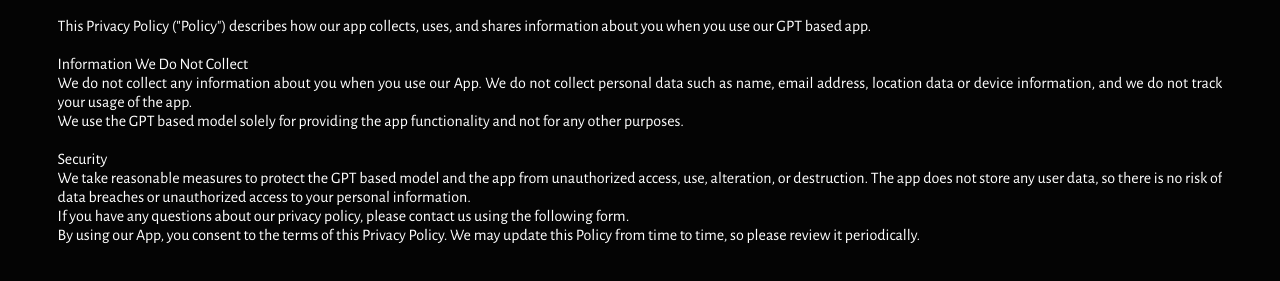
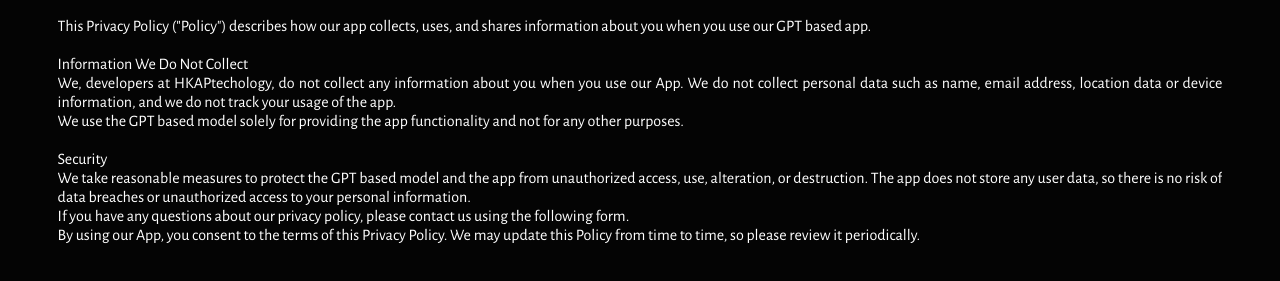
Before and after one commit to anikajannat31/privacy-policy, a website built with Vite: page client/index.html in a window 1280 px wide. Shown: the part 309-590 px from the top of the page. Built offline with nearby package versions, Linux system fonts and the light colour scheme; files whose address does not match are found by name.

Commit message:
Update index.html

```diff
--- a/client/index.html
+++ b/client/index.html
@@ -17,7 +17,7 @@
             <br>
             Information We Do Not Collect
             <br>
-            We do not collect any information about you when you use our App. We do not collect personal data such as name, email address, location data or device information, and we do not track your usage of the app.
+            We, developers at HKAPtechology, do not collect any information about you when you use our App. We do not collect personal data such as name, email address, location data or device information, and we do not track your usage of the app.
             <br>
             We use the GPT based model solely for providing the app functionality and not for any other purposes.
             <br>
```
